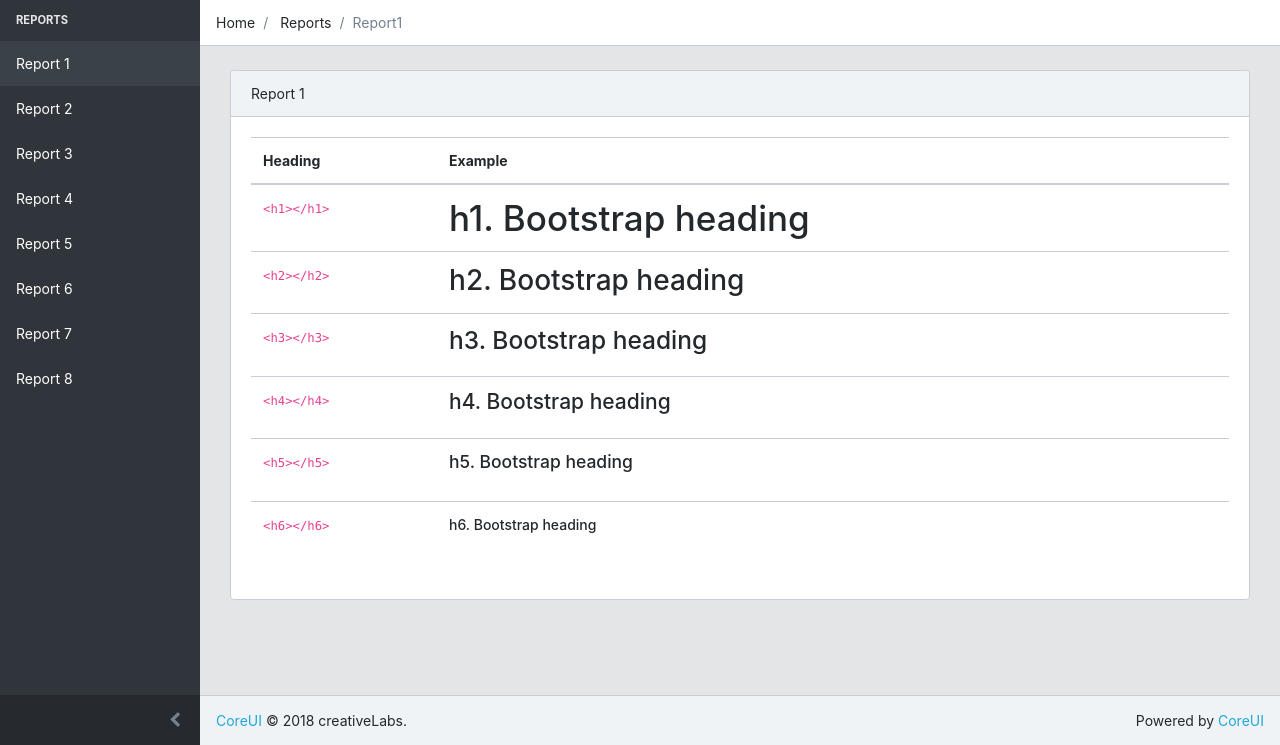
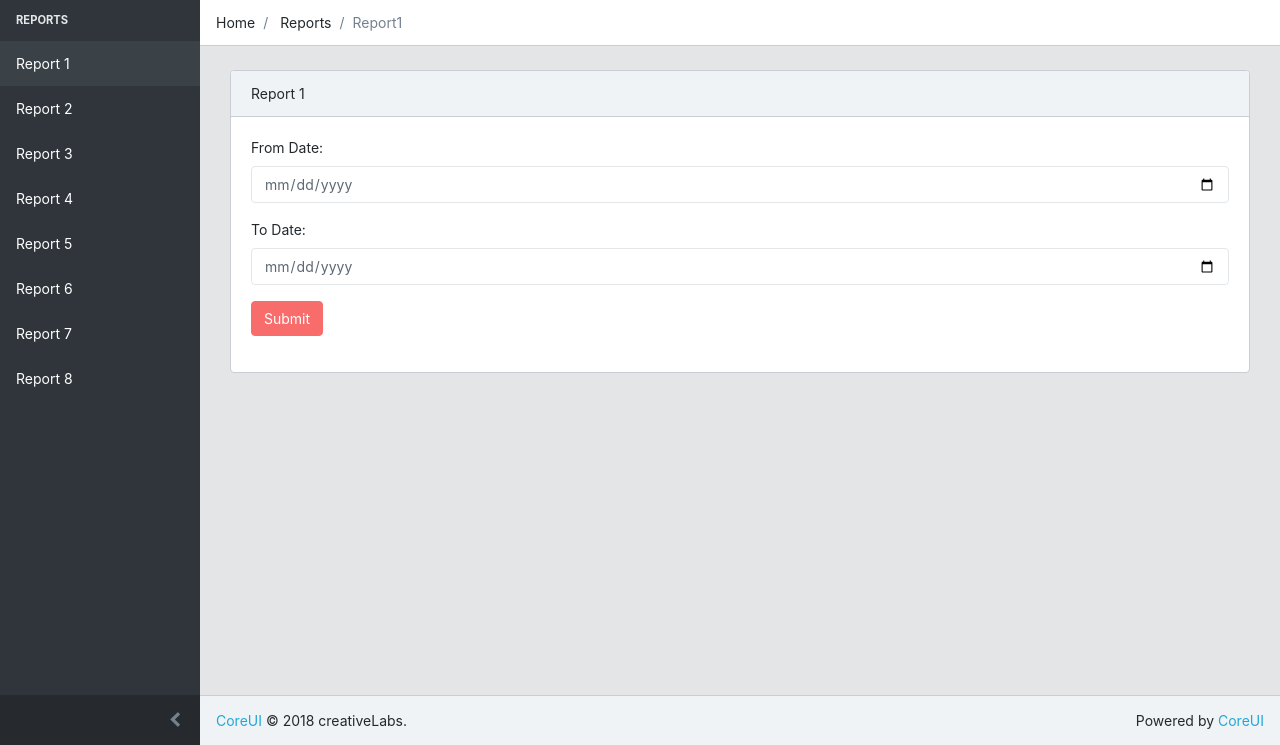
Before and after one commit to caffeinecodes/redshift, a Flask app: page / in a window 1280 px wide. Shown: the part 55-800 px from the top of the page. Run offline with Flask 2, Linux system fonts and the light colour scheme; some libraries are stand-ins or nearby versions.

Commit message:
redshift helper created

```diff
--- a/templates/index.html
+++ b/templates/index.html
@@ -162,76 +162,19 @@
                 Report 1
               </div>
               <div class="card-body">
-                <table class="table">
-                  <thead>
-                    <tr>
-                      <th>Heading</th>
-                      <th>Example</th>
-                    </tr>
-                  </thead>
-                  <tbody>
-                    <tr>
-                      <td>
-                        <p>
-                          <code class="highlighter-rouge">&lt;h1&gt;&lt;/h1&gt;</code>
-                        </p>
-                      </td>
-                      <td>
-                        <span class="h1">h1. Bootstrap heading</span>
-                      </td>
-                    </tr>
-                    <tr>
-                      <td>
-                        <p>
-                          <code class="highlighter-rouge">&lt;h2&gt;&lt;/h2&gt;</code>
-                        </p>
-                      </td>
-                      <td>
-                        <span class="h2">h2. Bootstrap heading</span>
-                      </td>
-                    </tr>
-                    <tr>
-                      <td>
-                        <p>
-                          <code class="highlighter-rouge">&lt;h3&gt;&lt;/h3&gt;</code>
-                        </p>
-                      </td>
-                      <td>
-                        <span class="h3">h3. Bootstrap heading</span>
-                      </td>
-                    </tr>
-                    <tr>
-                      <td>
-                        <p>
-                          <code class="highlighter-rouge">&lt;h4&gt;&lt;/h4&gt;</code>
-                        </p>
-                      </td>
-                      <td>
-                        <span class="h4">h4. Bootstrap heading</span>
-                      </td>
-                    </tr>
-                    <tr>
-                      <td>
-                        <p>
-                          <code class="highlighter-rouge">&lt;h5&gt;&lt;/h5&gt;</code>
-                        </p>
-                      </td>
-                      <td>
-                        <span class="h5">h5. Bootstrap heading</span>
-                      </td>
-                    </tr>
-                    <tr>
-                      <td>
-                        <p>
-                          <code class="highlighter-rouge">&lt;h6&gt;&lt;/h6&gt;</code>
-                        </p>
-                      </td>
-                      <td>
-                        <span class="h6">h6. Bootstrap heading</span>
-                      </td>
-                    </tr>
-                  </tbody>
-                </table>
+                <div class="form-group">
+                  <label for="usr">From Date:</label>
+                  <input type="date" class="form-control" id="from-date">
+                </div>
+                <div class="form-group">
+                  <label for="pwd">To Date:</label>
+                  <input type="date" class="form-control" id="to-date">
+                </div>
+                <div class="form-group">
+                  <button type="button" class="btn btn-danger">Submit</button>
+                </div>
+
+
               </div>
             </div>
           </div>
@@ -534,11 +477,10 @@
       </div>
     </footer>
     <!-- Bootstrap and necessary plugins-->
-    <script src="node_modules/jquery/dist/jquery.min.js"></script>
-    <script src="node_modules/popper.js/dist/umd/popper.min.js"></script>
-    <script src="node_modules/bootstrap/dist/js/bootstrap.min.js"></script>
-    <script src="node_modules/pace-progress/pace.min.js"></script>
-    <script src="node_modules/perfect-scrollbar/dist/perfect-scrollbar.min.js"></script>
-    <script src="node_modules/@coreui/coreui/dist/js/coreui.min.js"></script>
+    <script src="https://cdnjs.cloudflare.com/ajax/libs/jquery/3.3.1/jquery.min.js"></script>
+    <script src="https://code.jquery.com/ui/1.12.1/jquery-ui.js"></script>
+    <script>
+
+      </script>
   </body>
 </html>
```
